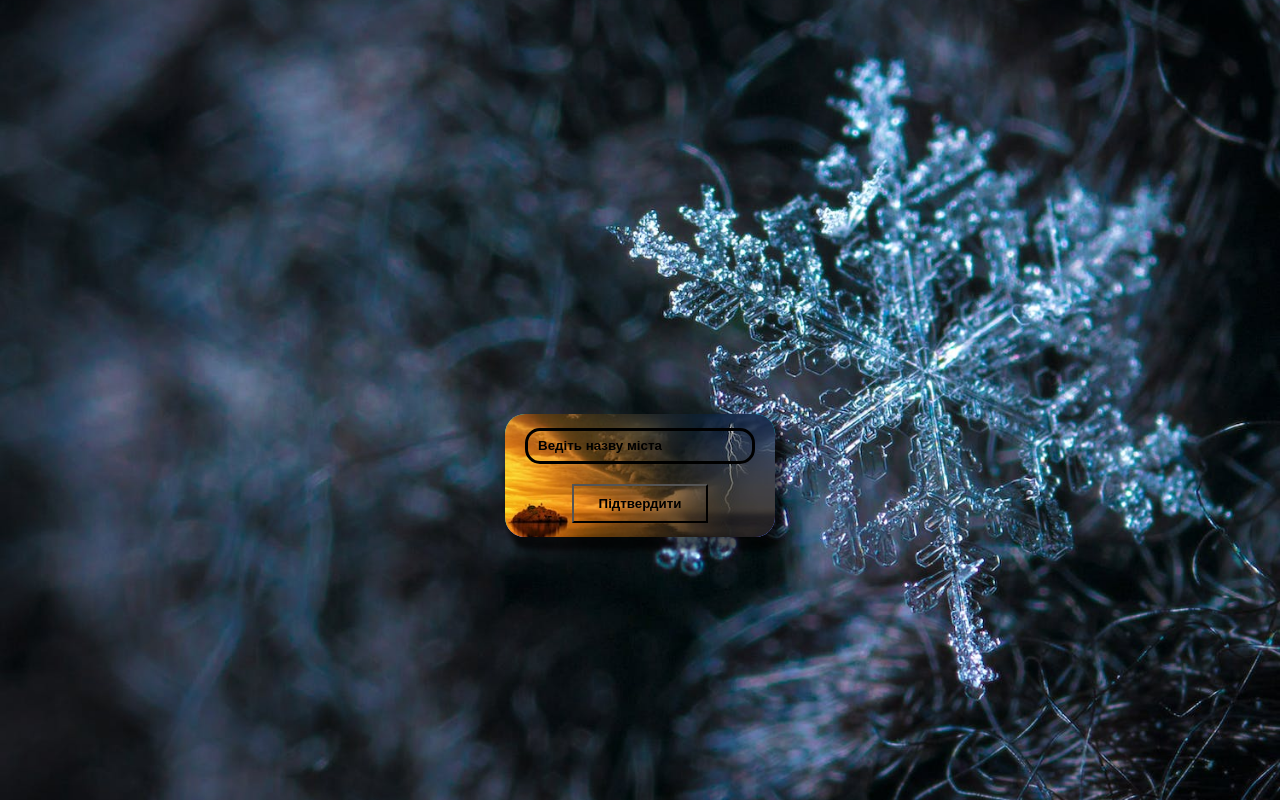
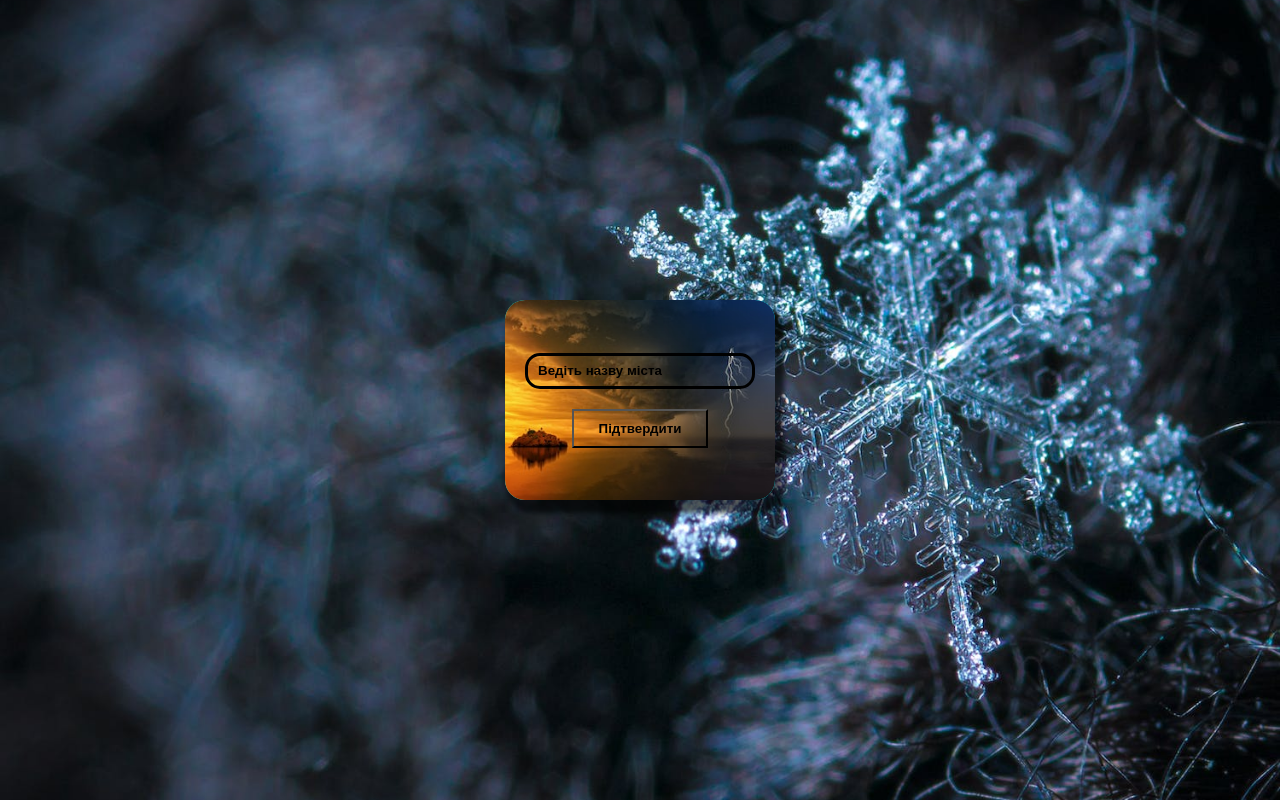
Before and after one commit to Vitalik-13/w-ather-widget, a plain HTML site: page index.html in a window 1280 px wide. Drawn offline with Linux system fonts and the light colour scheme; no server answers.

Commit message:
fixed bag

```diff
--- a/style.css
+++ b/style.css
@@ -16,8 +16,9 @@ body {
 }
 .container {
   position: relative;
-  max-width: 400px;
-  margin-top: 150px;
+  top: 0;
+  bottom: 0;
+  min-height: 200px;
   background-color: aqua;
   overflow: hidden;
   font-size: 20px;
```
